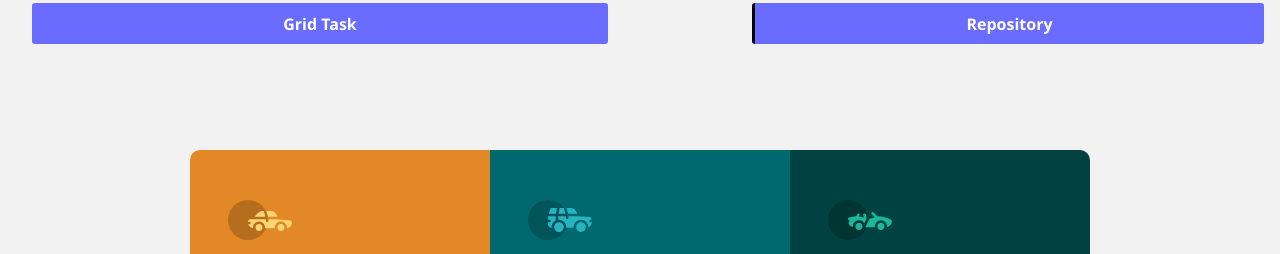
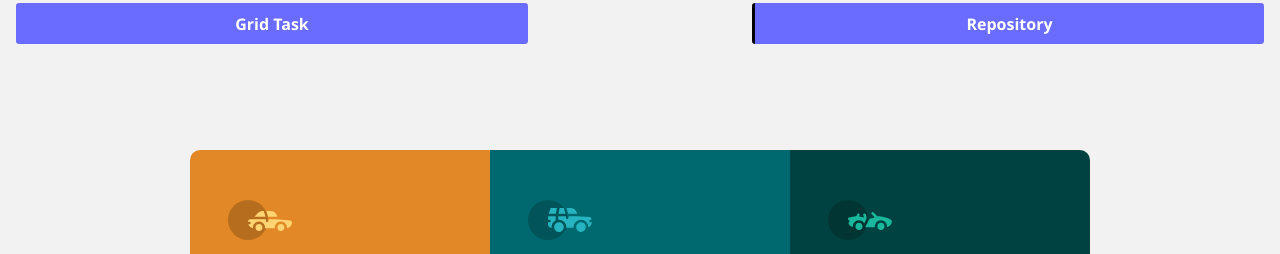
Before and after one commit to Ikechukwu750/3-column-card, a plain HTML site: page index.html in a window 1280 px wide. Shown: the top 254 px of the page. Drawn offline with Linux system fonts and the light colour scheme.

Commit message:
Update style.css

```diff
--- a/style.css
+++ b/style.css
@@ -36,12 +36,12 @@ section {
 
 .grid-link {
   position: absolute;
-  width: 45%;
+  width: 40%;
   text-align: center;
   top: 0.2rem;
-  left: 2rem;
+  left: 1rem;
   border-radius: 0.2rem;
-  padding: 0.6rem 2rem;
+  padding: 0.6rem 0.5rem;
   text-decoration: none;
   font-weight: bold;
   background-color: #696cff;
```
